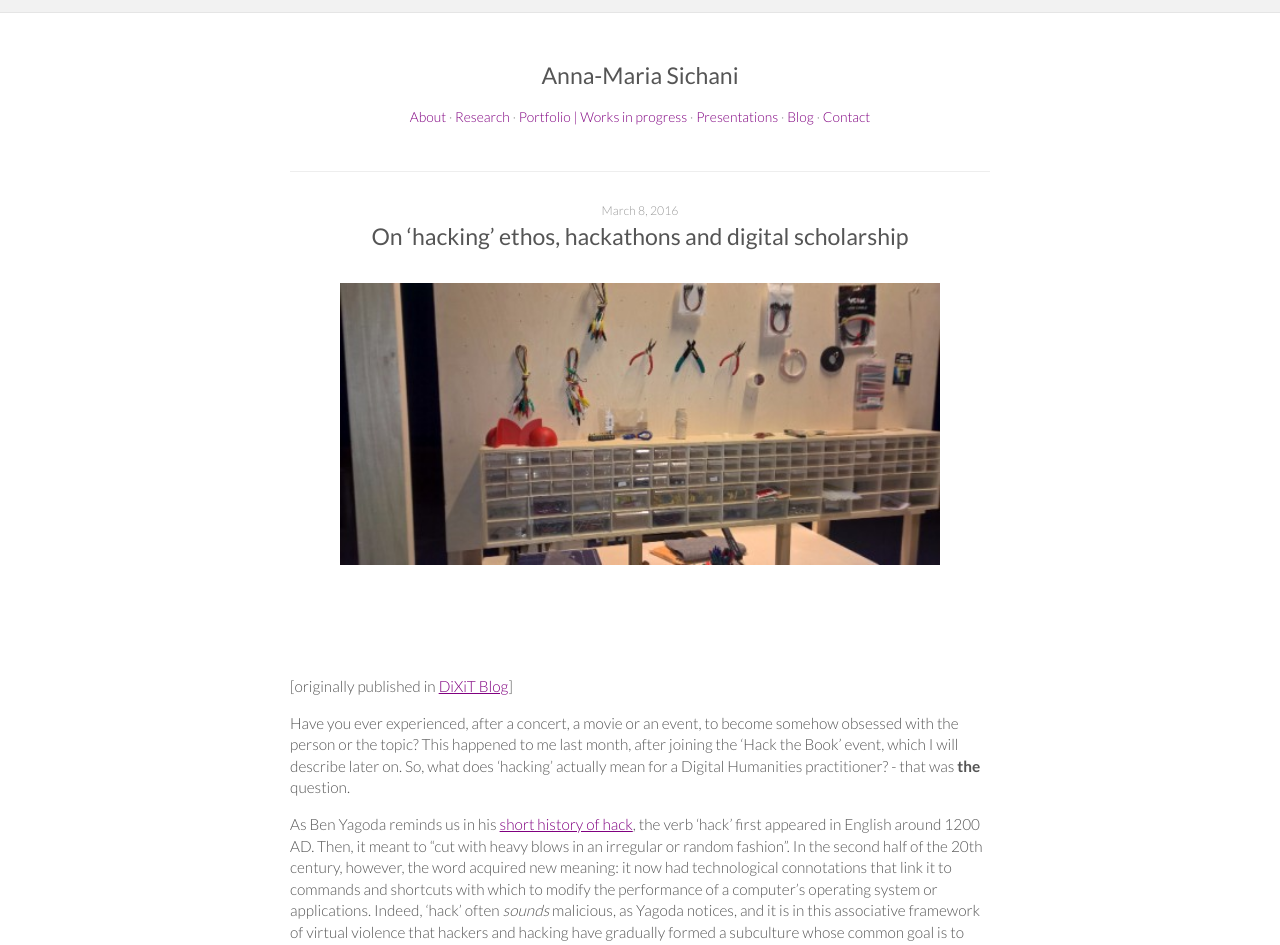
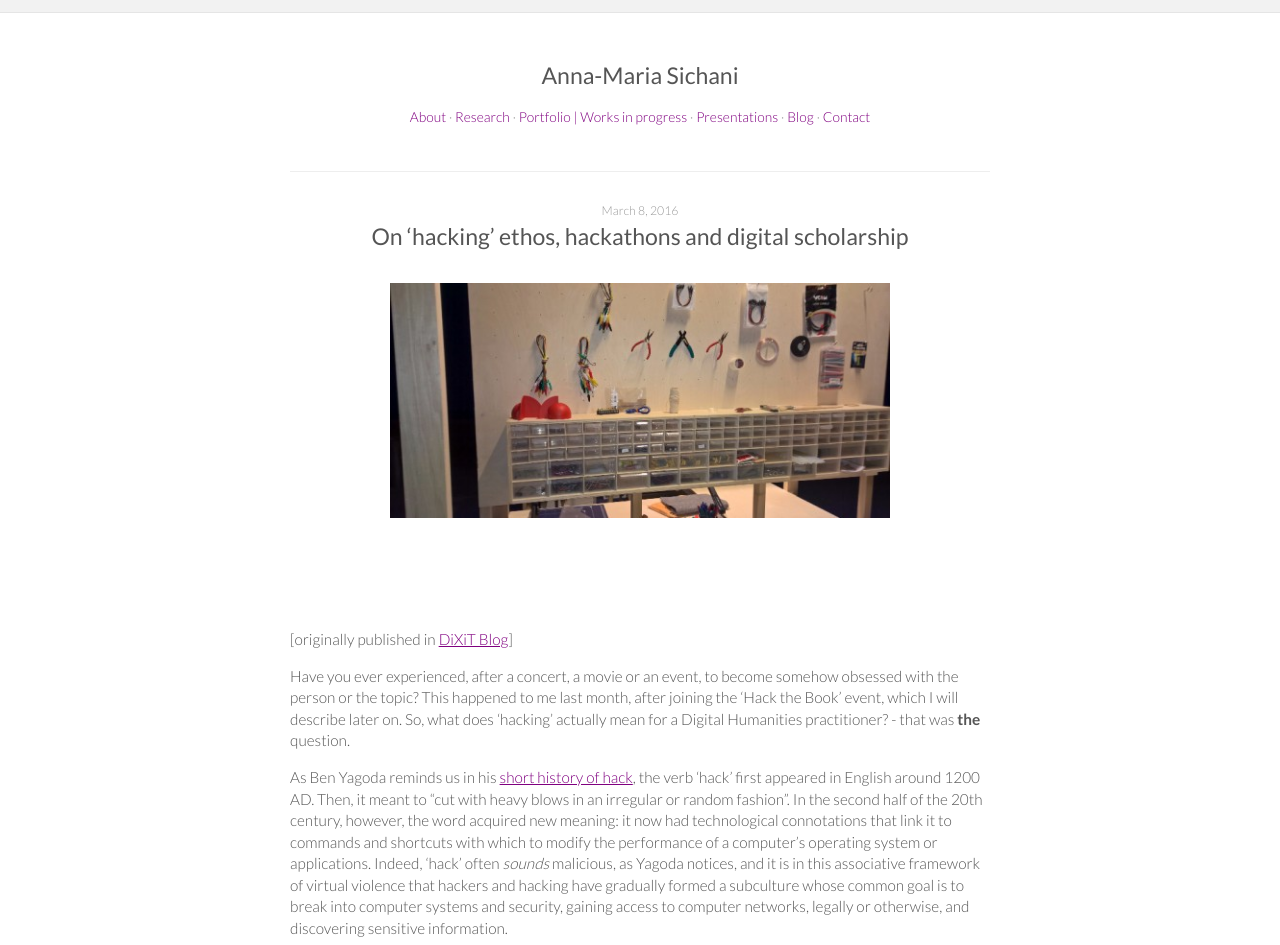
Before and after one commit to amsichani/amsichani.github.io, a Jekyll site: the page built from _posts/2016-03-08-hacking.md, in a window 1280 px wide. Shown: the top 945 px of the page. Built offline with Jekyll 4.4.1, drawn with Linux system fonts in a browser that asks for light colours; nearby versions of some CDN libraries; grey boxes are pictures that could not be loaded.

Commit message:
Update 2016-03-08-hacking.md

```diff
--- a/_posts/2016-03-08-hacking.md
+++ b/_posts/2016-03-08-hacking.md
@@ -3,7 +3,7 @@ title: On ‘hacking’ ethos, hackathons and digital scholarship
 layout: post
 categories: posts
 ---
-<figure><a href="../images/tools.jpg"> <img src="../images/tools.jpg" width="600px" style="margin-bottom: 80px" alt=""/></a></figure>
+<figure><a href="../images/tools.jpg"> <img src="../images/tools.jpg" width="500px" style="margin-bottom: 80px" alt=""/></a></figure>
 
 [originally published in <a href="https://dixit.hypotheses.org/984">DiXiT Blog</a>]
 
```
